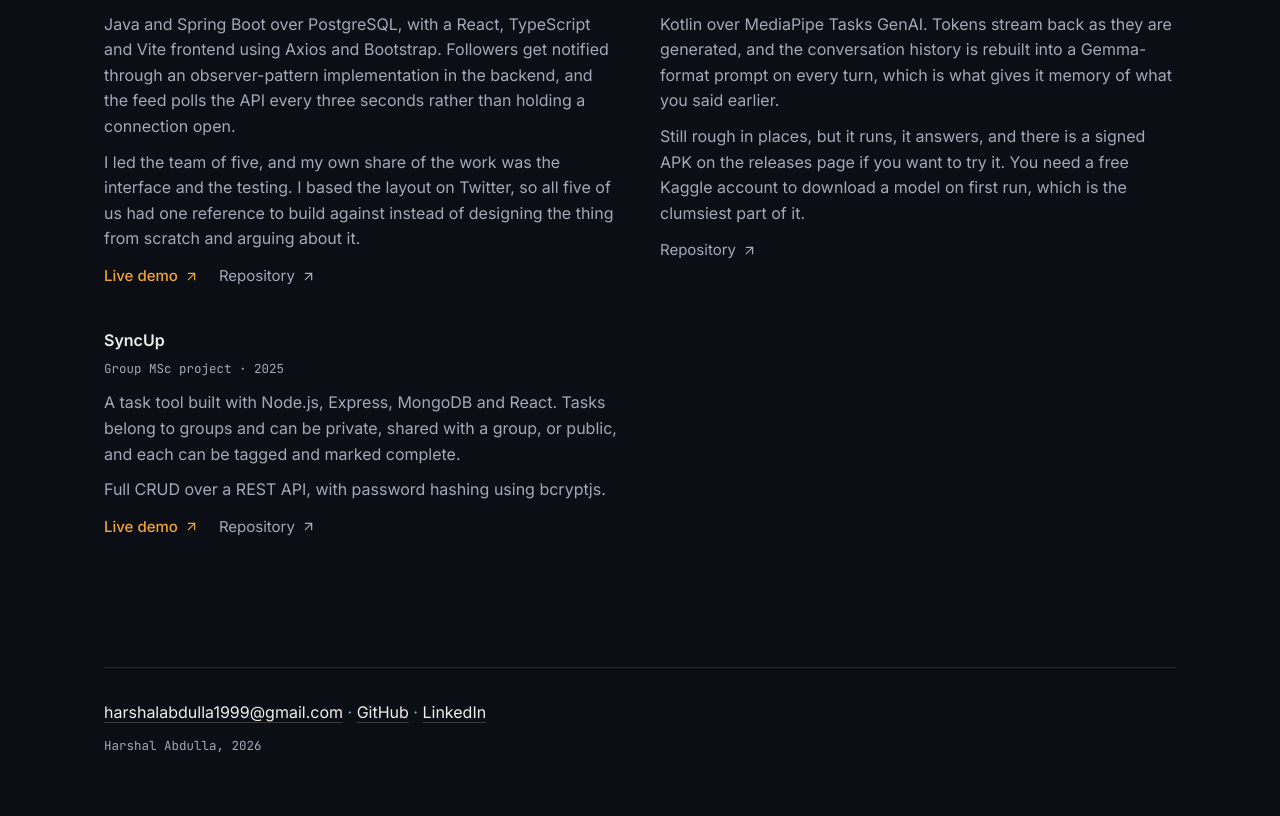
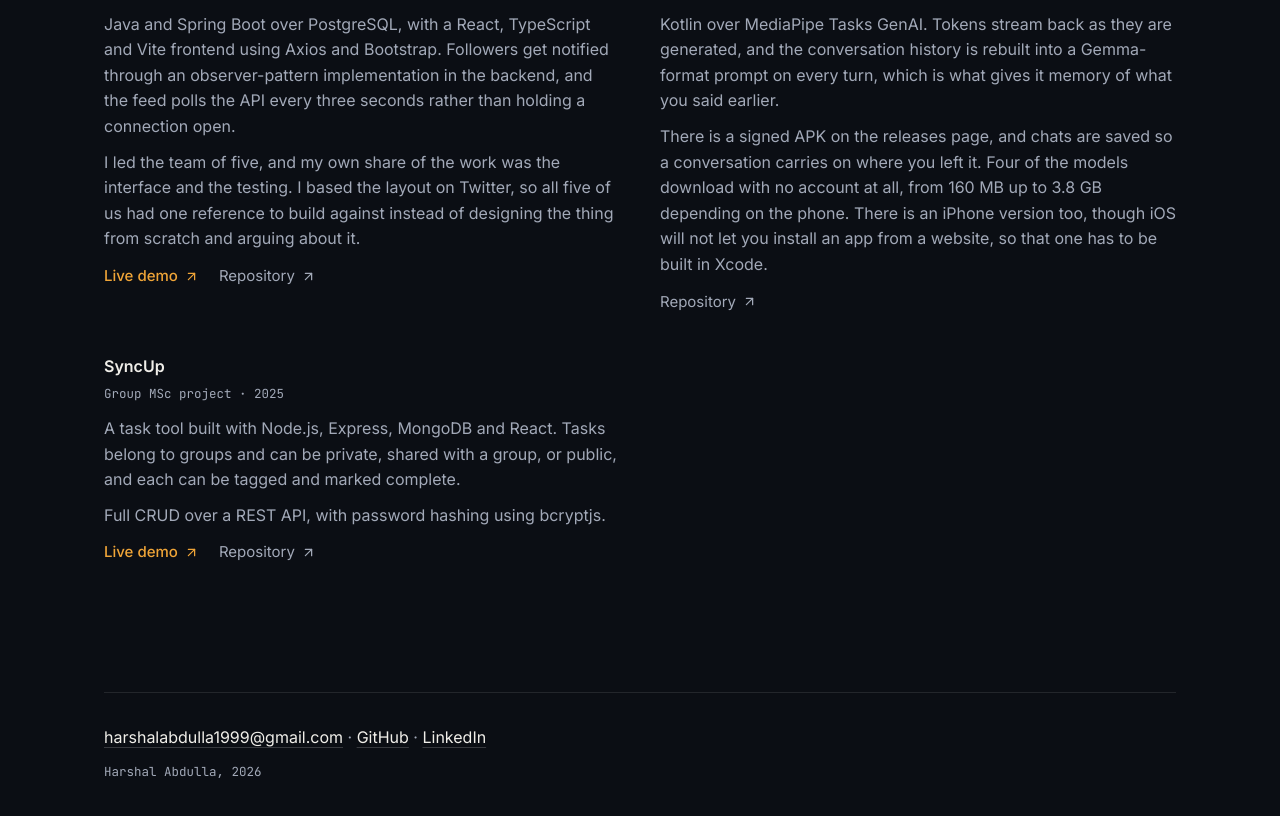
Before and after one commit to Harshal-Abdulla/Harshal-Abdulla.github.io, a Next.js app: page / in a window 1280 px wide. Shown: the part 2804-3620 px from the top of the page. Built offline with nearby package versions, Linux system fonts and the light colour scheme.

Commit message:
Solas runs on both platforms now
Chats are saved, four models download without an account, and there's an
iPhone build. No download links here — the GitHub links are enough.

```diff
--- a/content/projects.ts
+++ b/content/projects.ts
@@ -285,7 +285,7 @@ export const ALSO_BUILT: {
     lines: [
       "An Android app that runs Google's Gemma 2B entirely on the phone. No internet once the model is downloaded, no subscription, and nothing leaves the device.",
       "Kotlin over MediaPipe Tasks GenAI. Tokens stream back as they are generated, and the conversation history is rebuilt into a Gemma-format prompt on every turn, which is what gives it memory of what you said earlier.",
-      "Still rough in places, but it runs, it answers, and there is a signed APK on the releases page if you want to try it. You need a free Kaggle account to download a model on first run, which is the clumsiest part of it.",
+      "There is a signed APK on the releases page, and chats are saved so a conversation carries on where you left it. Four of the models download with no account at all, from 160 MB up to 3.8 GB depending on the phone. There is an iPhone version too, though iOS will not let you install an app from a website, so that one has to be built in Xcode.",
     ],
     // Deliberately no download. It is not a release build and should not be
     // offered as one; the repository link is the honest thing to point at.
```
